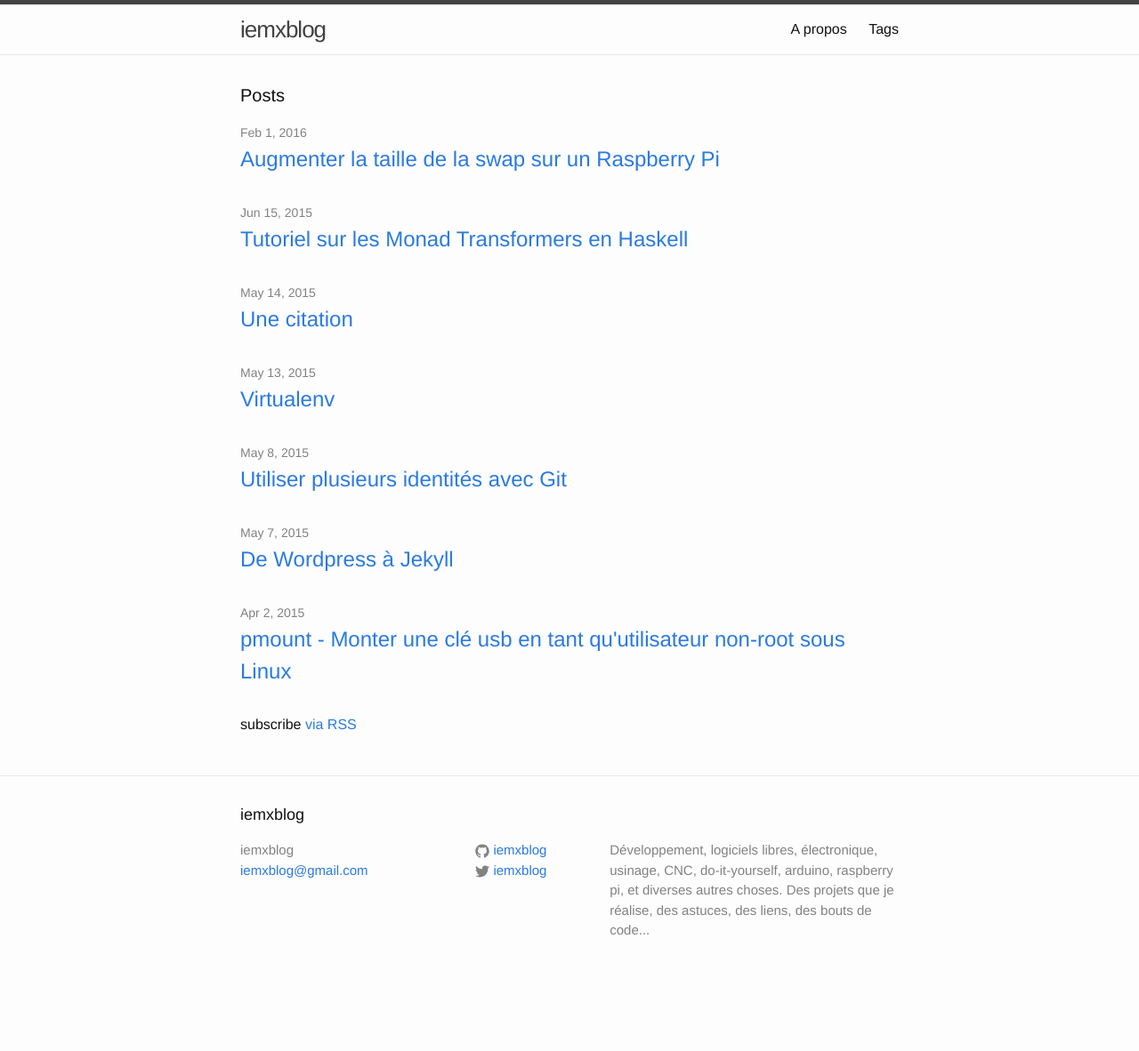
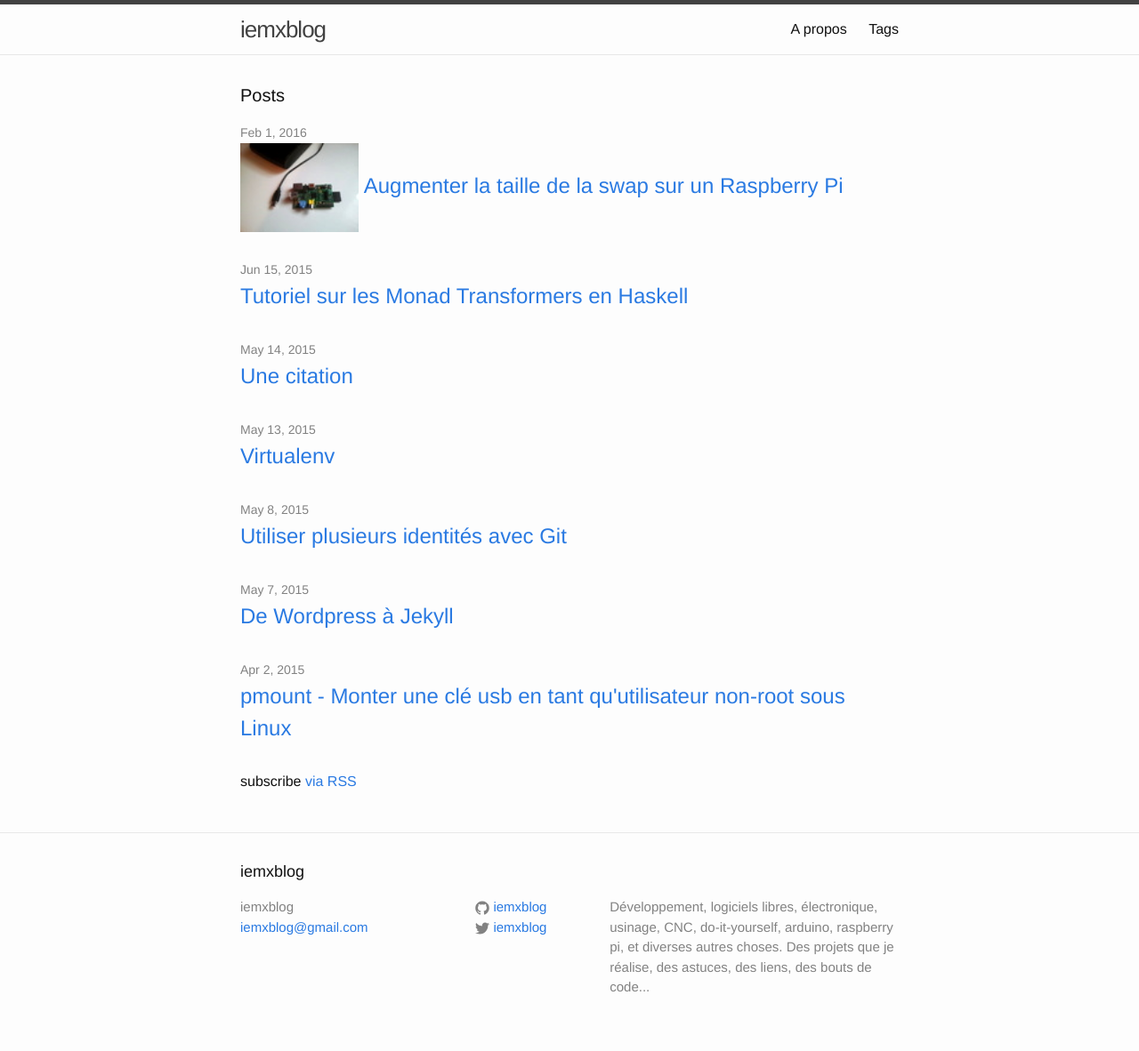
Before and after one commit to iemxblog/iemxblog.github.io, a Jekyll site: the page built from index.html, in a window 1280 px wide. Shown: the whole page at 89% size. Built offline with Jekyll 4.4.1, drawn with Linux system fonts in a browser that asks for light colours; before the commit the page ends 1118 px from its top, so only the background shows below that.

Commit message:
Ajout d'une vignette

```diff
--- a/_posts/2016-02-01-augmenter-swap-raspberry-pi.markdown
+++ b/_posts/2016-02-01-augmenter-swap-raspberry-pi.markdown
@@ -2,6 +2,7 @@
 layout: post
 title: "Augmenter la taille de la swap sur un Raspberry Pi"
 date: 2016-02-01 16:00:00
+thumbnail: /assets/2016-02-01-augmenter-swap-raspberry-pi/thumbnail.jpg
 tags: raspberrypi linux
 ---
 
--- a/index.html
+++ b/index.html
@@ -12,7 +12,11 @@ layout: default
         <span class="post-meta">{{ post.date | date: "%b %-d, %Y" }}</span>
 
         <h2>
-          <a class="post-link" href="{{ post.url | prepend: site.baseurl }}">{{ post.title }}</a>
+          <a class="post-link" href="{{ post.url | prepend: site.baseurl }}">
+          {% if post.thumbnail %}
+            <img src="{{ post.thumbnail }}" style="height: 100px" align="center"/>
+          {% endif %} {{ post.title }}
+          </a>
         </h2>
       </li>
     {% endfor %}
```
Also changed, not shown: assets/2016-02-01-augmenter-swap-raspberry-pi/thumbnail.jpg (added).
